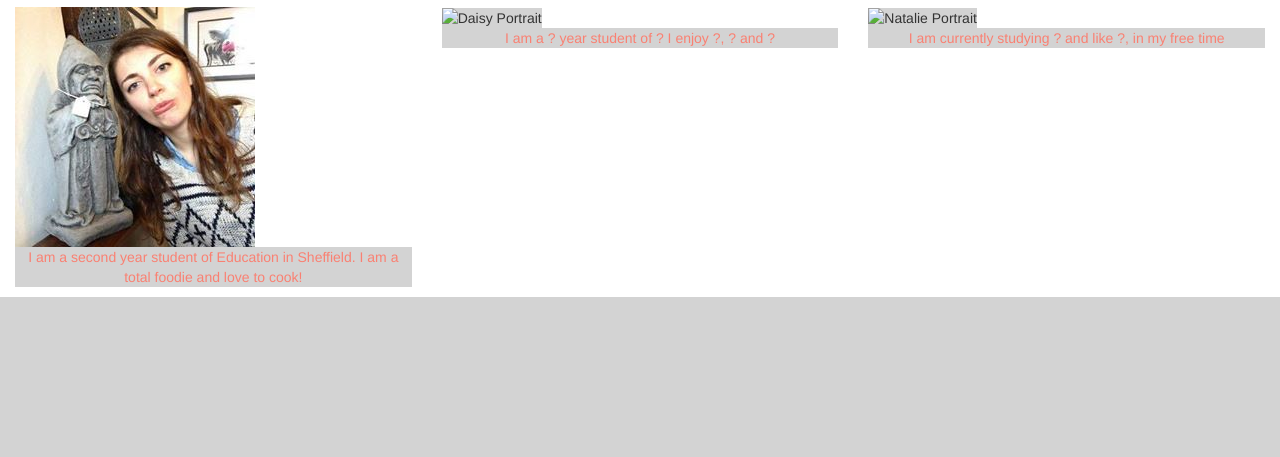
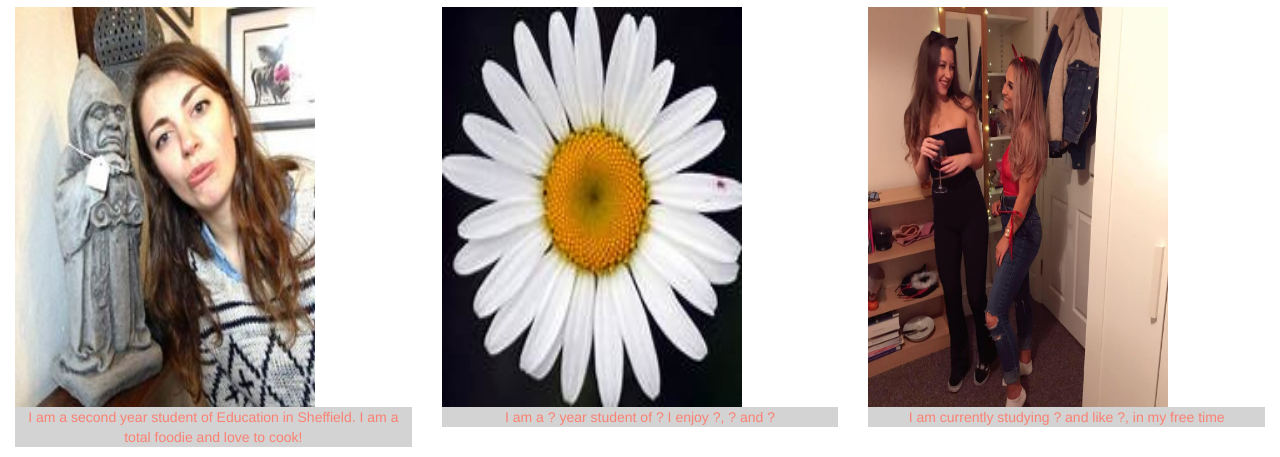
Before and after one commit to ds137/Website, a plain HTML site: page about.html in a window 1280 px wide. Shown: the part 353-810 px from the top of the page. Drawn offline with Linux system fonts and the light colour scheme.

Commit message:
photo updates

```diff
--- a/about.html
+++ b/about.html
@@ -54,7 +54,7 @@
   <hr>
 <div class="container-fluid">
   <div class="row">
-    <img src="img/cfg.png" alt="CodeFirst:Girls">
+    <img src="img/cfg.png" alt="CodeFirst:Girls" align="middle">
     <h1>Code First: Girls works with companies and with men and women directly, to help increase the number of women in tech</h1>
     <h3>Through Code First, we have collaborated in order to create this website. We hope that through using this site, you can discover opportunities in your area that are as enjoyable as this has been for us</h3>
   </div>
@@ -64,19 +64,19 @@
   <div class="row">
     <div class="col-lg-4">
       <h1>Kate</h1>
-      <img src="img/kate.jpg" alt="Kate Portrait">
+      <img src="img/kate.jpg" alt="Kate Portrait" style="width:300px;height:400px;" align="middle">
       <p>I am a second year student of Education in Sheffield. I am a total foodie and love to cook!
       </p>
     </div>
     <div class="col-lg-4">
       <h1>Daisy</h1>
-      <img src="img/daisy.png" alt="Daisy Portrait">
+      <img src="img/daisy.jpg" alt="Daisy Portrait" style="width:300px;height:400px;" align="middle">
       <p>I am a ? year student of ? I enjoy ?, ? and ?
       </p>
     </div>
     <div class="col-lg-4">
       <h1>Natalie</h1>
-      <img src="img/natalie.png" alt="Natalie Portrait">
+      <img src="img/natalie.jpg" alt="Natalie Portrait" style="width:300px;height:400px;" align="middle">
       <p> I am currently studying ? and like ?, in my free time </p>
     </div>
   </div>
```
Also changed, not shown: img/daisy.jpg (added), img/natalie.gif (added), img/natalie.jpg (added).
